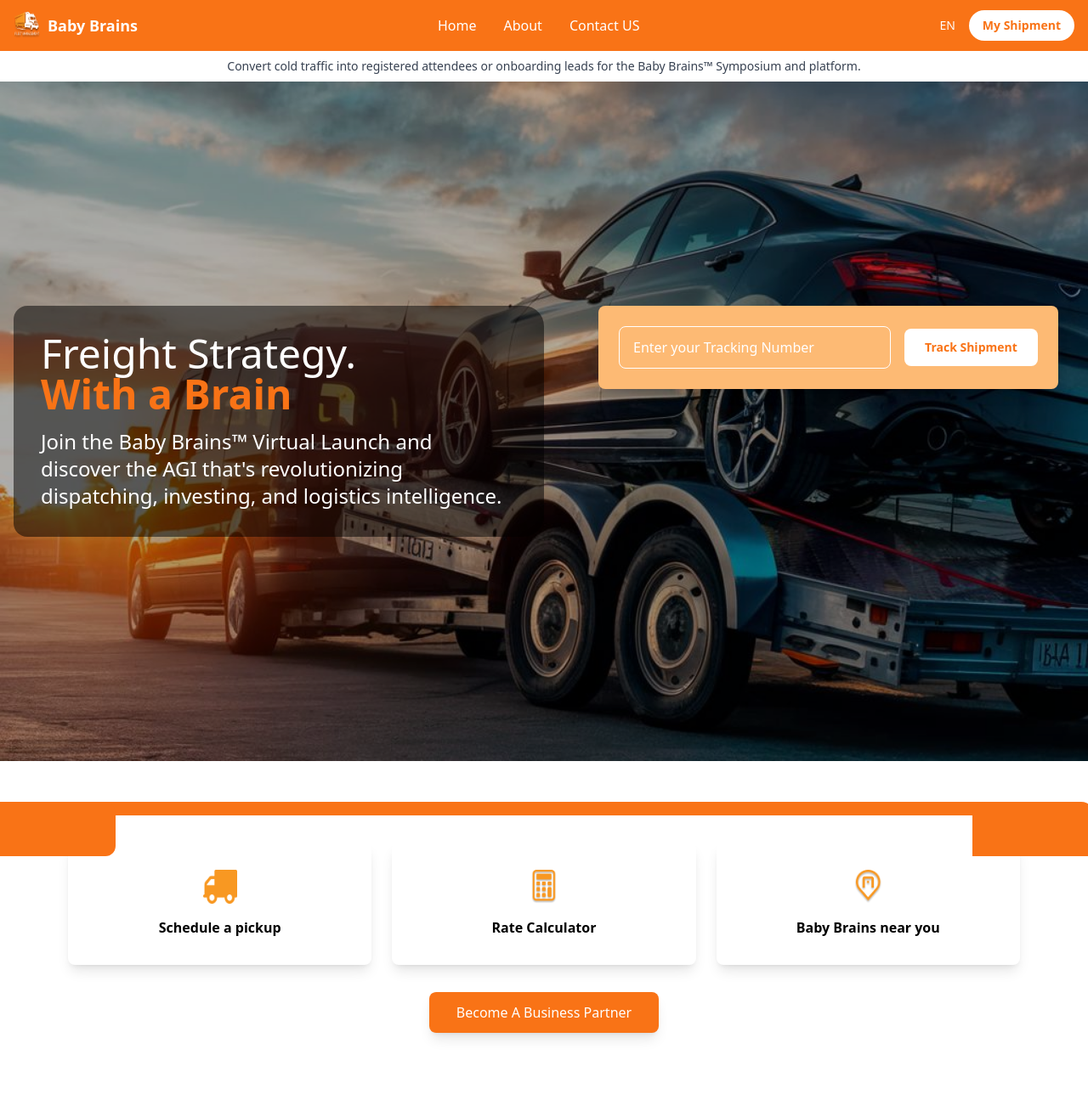
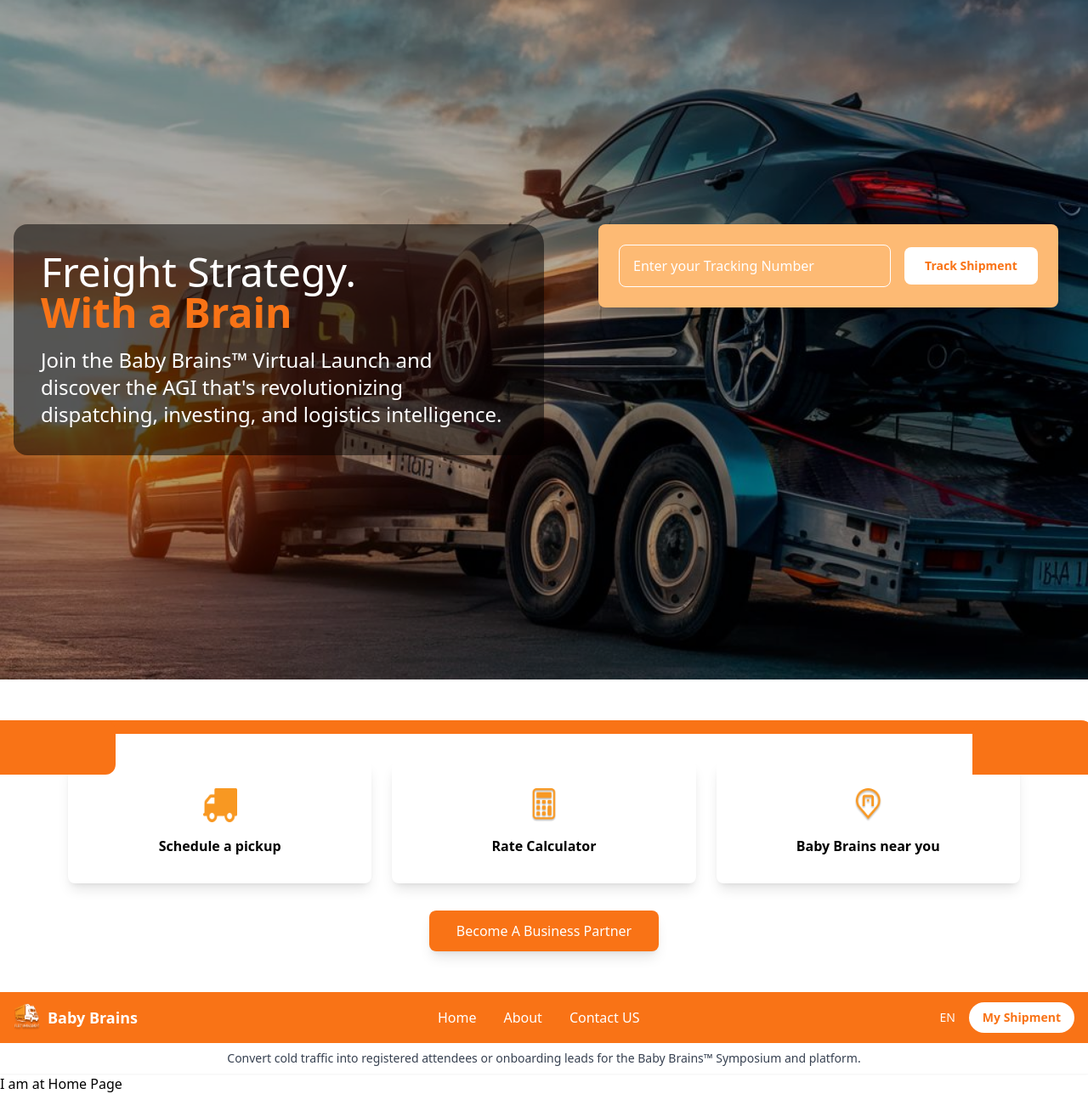
Before and after one commit to Ruba24/Tailwind-Practice, a React (Vite) app: page / in a window 1280 px wide. Shown: the whole page at 85% size. Before the commit the page ends 1264 px from the top, so only its background shows below. Built offline with nearby package versions, Linux system fonts and the light colour scheme.

Commit message:
Routing Practice

```diff
--- a/package.json
+++ b/package.json
@@ -11,7 +11,8 @@
   },
   "dependencies": {
     "react": "^19.1.0",
-    "react-dom": "^19.1.0"
+    "react-dom": "^19.1.0",
+    "react-router-dom": "^7.6.2"
   },
   "devDependencies": {
     "@eslint/js": "^9.25.0",
--- a/src/App.jsx
+++ b/src/App.jsx
@@ -1,11 +1,36 @@
 import React from 'react'
-import './App.css'
+// import './App.css'
 import NavBar from './Components/NavBar'
 import HeroSection from './Components/HeroSection'
 import Cards from './Components/cards'
+import {createBrowserRouter, RouterProvider} from 'react-router-dom'
+import Login from './Components/Login'
+import Home from './Components/Home'
+import About from './Components/About'
+import ContactUs from './Components/ContactUs'
 
 function App() {
+    const router = createBrowserRouter([
+    {
+        path: "/login",
+    element: <><NavBar /> <Login /> </>
+    },
+    {
+        path: "/",
+        element: <><NavBar /> <Home /> </>
+    },
+    {
+        path: "/About",
+        element: <><NavBar /> <About /> </>
+    },
+    {
+        path: "/contact-us",
+        element: <> <ContactUs /> </>
+    }
+  ])
 
-return ( <> <NavBar /> <HeroSection /> <Cards /> </> ) }
+return ( <> <HeroSection /> <Cards />
+    <RouterProvider router={router} />
+    </> ) }
 
 export default App
--- /dev/null
+++ b/src/Components/About.jsx
@@ -0,0 +1,9 @@
+import React from 'react'
+
+const About = () => {
+  return (
+    <div>I am at About</div>
+  )
+}
+
+export default About
--- /dev/null
+++ b/src/Components/ContactUs.jsx
@@ -0,0 +1,9 @@
+import React from 'react'
+
+const ContactUs = () => {
+  return (
+    <div>I am at Contact Us Page</div>
+  )
+}
+
+export default ContactUs
--- /dev/null
+++ b/src/Components/Home.jsx
@@ -0,0 +1,9 @@
+import React from 'react'
+
+const Home = () => {
+  return (
+    <div>I am at Home Page</div>
+  )
+}
+
+export default Home
--- /dev/null
+++ b/src/Components/Login.jsx
@@ -0,0 +1,9 @@
+import React from 'react'
+
+const Login = () => {
+  return (
+    <div>I am on Login Page</div>
+  )
+}
+
+export default Login
--- a/src/Components/NavBar.jsx
+++ b/src/Components/NavBar.jsx
@@ -1,10 +1,12 @@
 "use client"
 
 import { useState } from "react"
+import { Link } from "react-router-dom"
 // import { Menu, X } from "lucide-react"
 
 const NavBar = () => {
   const [isMenuOpen, setIsMenuOpen] = useState(false)
+
 
   return (
     <div>
@@ -18,15 +20,15 @@ const NavBar = () => {
 
           {/* Desktop Navigation */}
           <div className="hidden md:flex items-center space-x-8">
-            <a href="#" className="hover:underline transition-all">
+            <Link to="/" className="hover:underline transition-all">
               Home
-            </a>
-            <a href="#" className="hover:underline transition-all">
+            </Link>
+            <Link to="/About" className="hover:underline transition-all">
               About
-            </a>
-            <a href="#" className="hover:underline transition-all">
+            </Link>
+            <Link to="/contact-us" className="hover:underline transition-all">
               Contact US
-            </a>
+            </Link>
           </div>
 
           {/* Desktop Right Section */}
```
Also changed, not shown: 1 other file (tests, documents, lock files or other folders).
